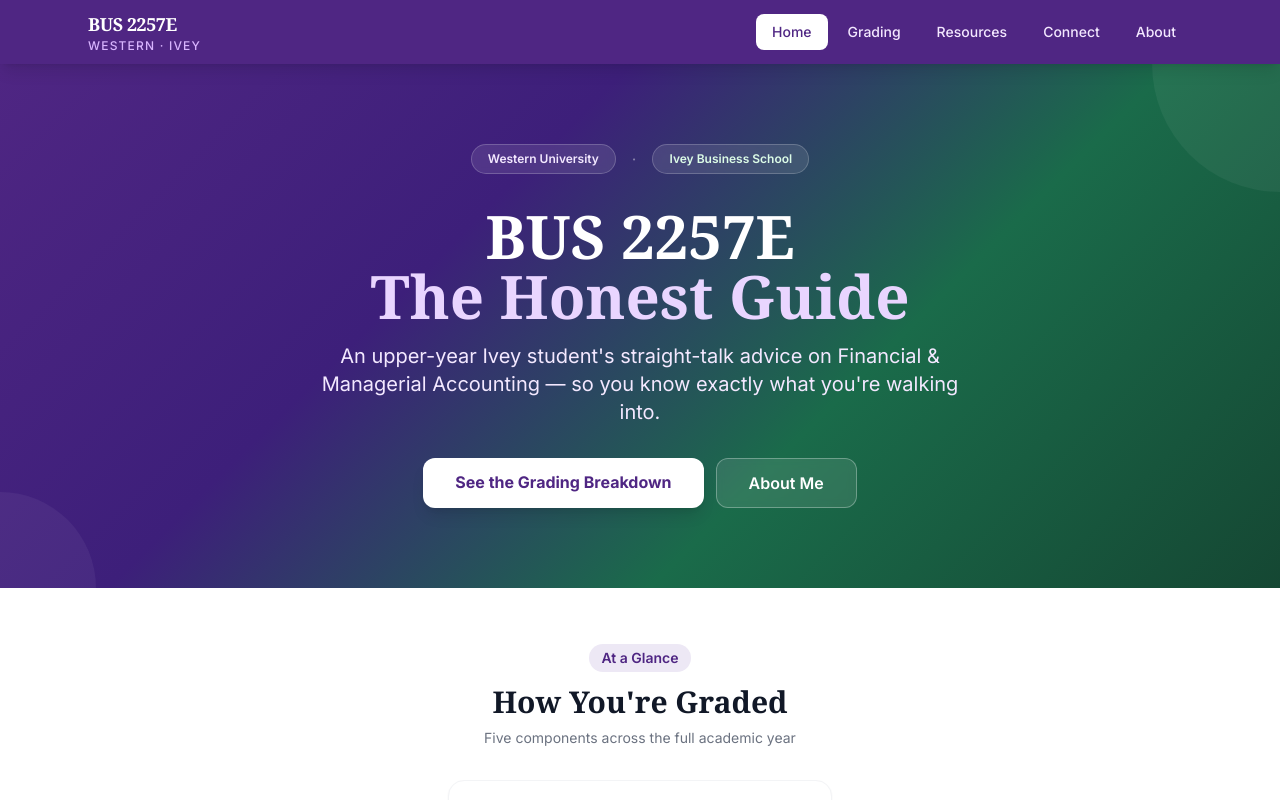
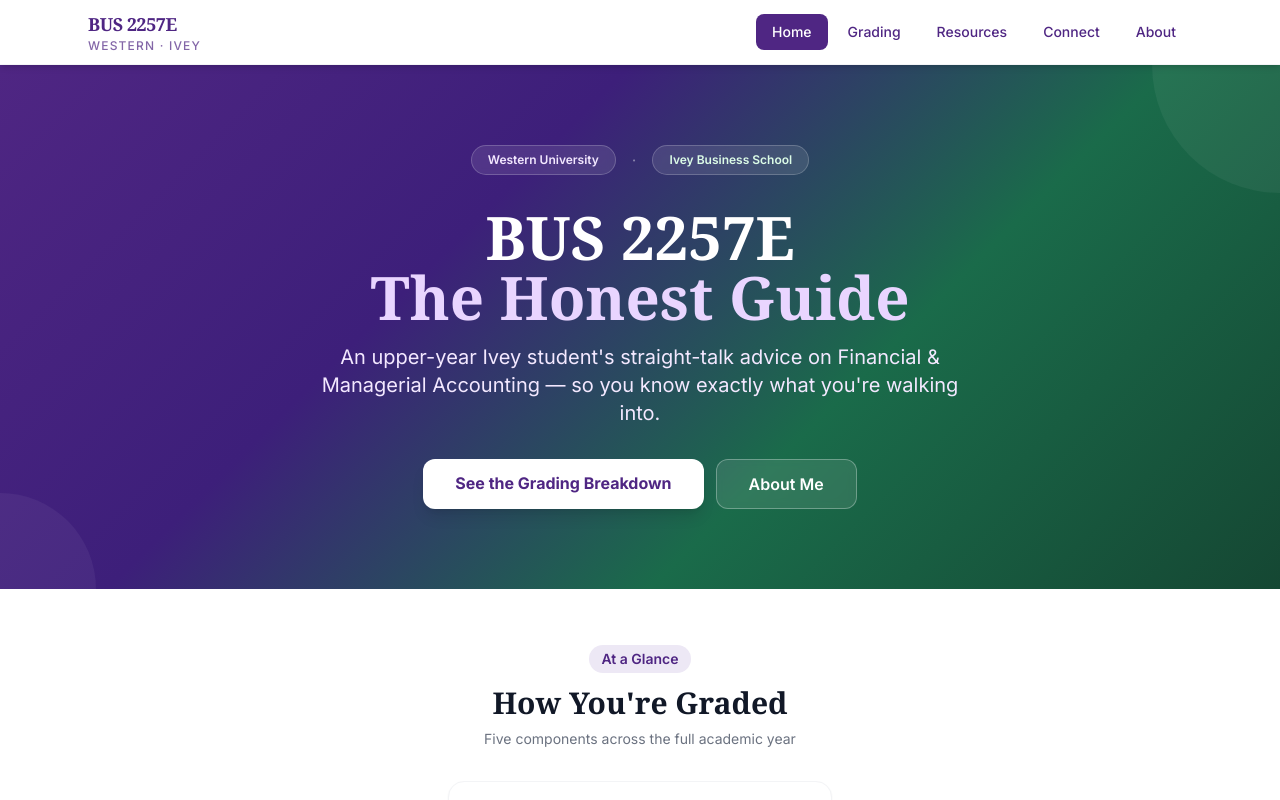
Before and after one commit to ryanruddock771-arch/bus2257-guide, a Next.js app: page / in a window 1280 px wide. Shown: the top 800 px of the page. Built offline with nearby package versions, Linux system fonts and the light colour scheme.

Commit message:
Navbar: white background, purple text and logo

```diff
--- a/components/Navbar.tsx
+++ b/components/Navbar.tsx
@@ -17,16 +17,16 @@
   const pathname = usePathname()
 
   return (
-    <nav className="bg-western-purple shadow-lg sticky top-0 z-50">
+    <nav className="bg-white shadow-md border-b border-gray-100 sticky top-0 z-50">
       <div className="max-w-6xl mx-auto px-4 sm:px-6">
         <div className="flex items-center justify-between h-16">
           {/* Logo / Brand */}
           <Link href="/" className="flex items-center gap-3 group">
             <div className="flex flex-col leading-tight">
-              <span className="text-white font-serif font-bold text-lg tracking-tight group-hover:text-purple-200 transition-colors">
+              <span className="text-western-purple font-serif font-bold text-lg tracking-tight group-hover:text-western-purple-mid transition-colors">
                 BUS 2257E
               </span>
-              <span className="text-purple-300 text-xs font-medium tracking-widest uppercase">
+              <span className="text-western-purple text-xs font-medium tracking-widest uppercase opacity-70">
                 Western · Ivey
               </span>
             </div>
@@ -45,8 +45,8 @@
                   href={link.href}
                   className={`px-4 py-2 rounded-lg text-sm font-medium transition-all duration-150 ${
                     active
-                      ? 'bg-white text-western-purple'
-                      : 'text-purple-100 hover:bg-western-purple-mid hover:text-white'
+                      ? 'bg-western-purple text-white'
+                      : 'text-western-purple hover:bg-western-purple-light hover:text-western-purple'
                   }`}
                 >
                   {link.label}
@@ -57,7 +57,7 @@
 
           {/* Mobile hamburger */}
           <button
-            className="md:hidden p-2 rounded-lg text-purple-100 hover:bg-western-purple-mid transition-colors"
+            className="md:hidden p-2 rounded-lg text-western-purple hover:bg-western-purple-light transition-colors"
             onClick={() => setOpen(!open)}
             aria-label="Toggle menu"
           >
@@ -76,7 +76,7 @@
 
       {/* Mobile menu */}
       {open && (
-        <div className="md:hidden border-t border-purple-700 bg-western-purple-dark">
+        <div className="md:hidden border-t border-gray-100 bg-white">
           <div className="px-4 py-3 space-y-1">
             {links.map((link) => {
               const active =
@@ -90,8 +90,8 @@
                   onClick={() => setOpen(false)}
                   className={`block px-4 py-2.5 rounded-lg text-sm font-medium transition-colors ${
                     active
-                      ? 'bg-white text-western-purple'
-                      : 'text-purple-100 hover:bg-western-purple-mid'
+                      ? 'bg-western-purple text-white'
+                      : 'text-western-purple hover:bg-western-purple-light'
                   }`}
                 >
                   {link.label}
```
